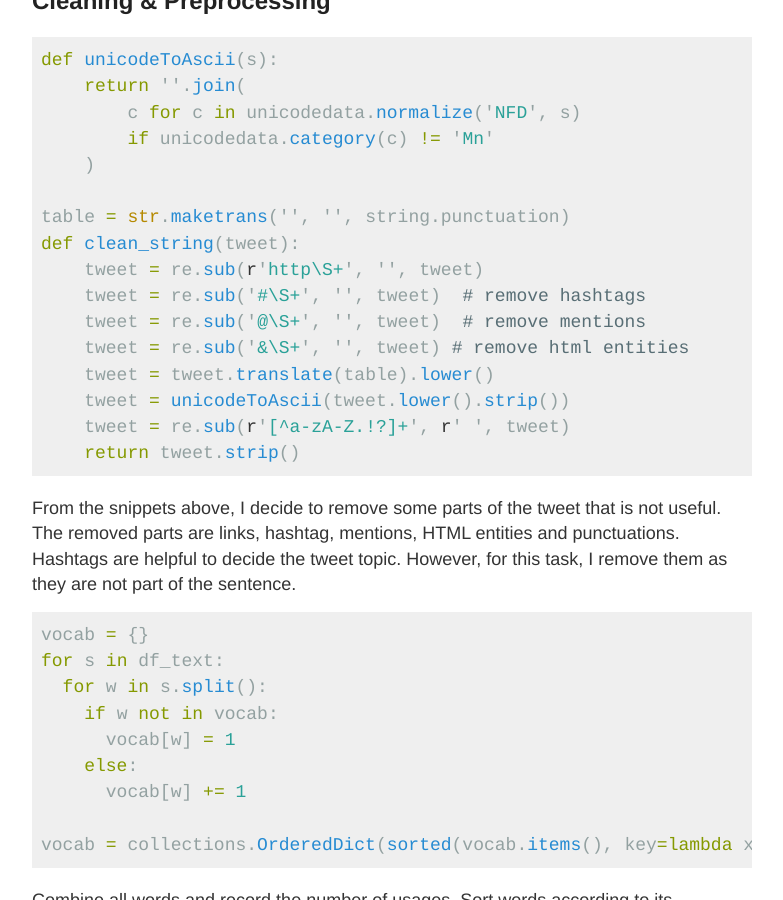
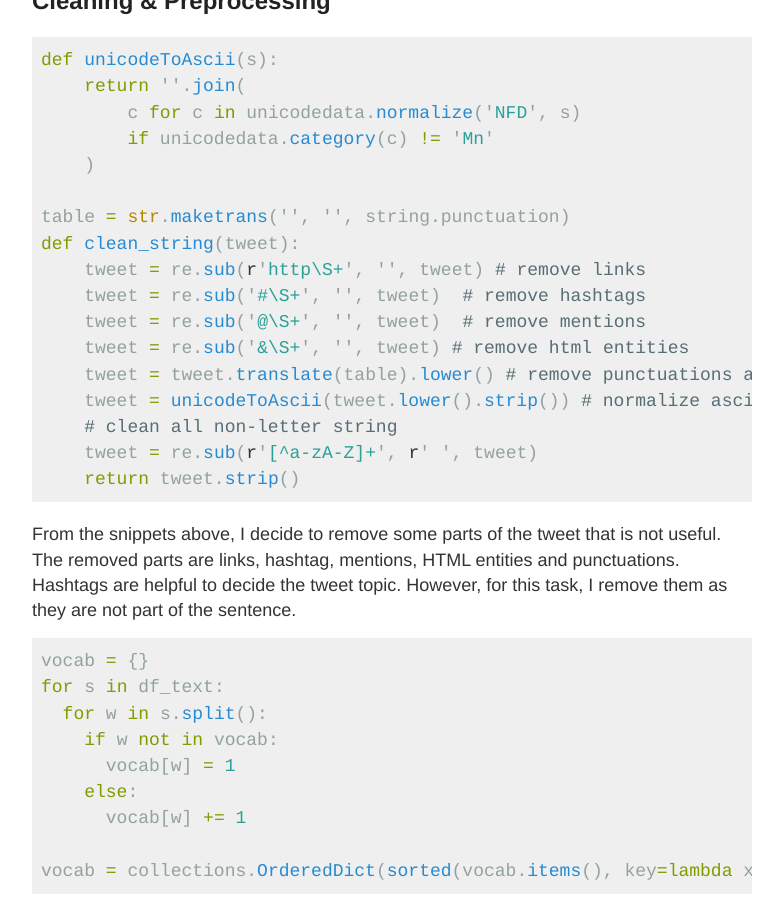
Before and after one commit to devennn/devennn.github.io, a Jekyll site: the page built from _posts/2020-04-26-COVID19-Malaysia-tweet-wordcloud.md, in a window 1280 px wide and 900 px high, scrolled down 1129 px. Shown: the whole window, without its empty margins (248-1031 px from the left). Built offline with Jekyll 4.4.1, drawn with Linux system fonts in a browser that asks for light colours.

Commit message:
Update 2020-04-26-COVID19-Malaysia-tweet-wordcloud.md

````diff
--- a/_posts/2020-04-26-COVID19-Malaysia-tweet-wordcloud.md
+++ b/_posts/2020-04-26-COVID19-Malaysia-tweet-wordcloud.md
@@ -39,13 +39,14 @@ def unicodeToAscii(s):
 
 table = str.maketrans('', '', string.punctuation)
 def clean_string(tweet):
-    tweet = re.sub(r'http\S+', '', tweet)
+    tweet = re.sub(r'http\S+', '', tweet) # remove links
     tweet = re.sub('#\S+', '', tweet)  # remove hashtags
     tweet = re.sub('@\S+', '', tweet)  # remove mentions
     tweet = re.sub('&\S+', '', tweet) # remove html entities
-    tweet = tweet.translate(table).lower()
-    tweet = unicodeToAscii(tweet.lower().strip())
-    tweet = re.sub(r'[^a-zA-Z.!?]+', r' ', tweet)
+    tweet = tweet.translate(table).lower() # remove punctuations and lower all letters
+    tweet = unicodeToAscii(tweet.lower().strip()) # normalize ascii
+    # clean all non-letter string
+    tweet = re.sub(r'[^a-zA-Z]+', r' ', tweet)
     return tweet.strip()
 ```
 From the snippets above, I decide to remove some parts of the tweet that is not useful. The removed parts are links, hashtag, mentions, HTML entities and punctuations. Hashtags are helpful to decide the tweet topic. However, for this task, I remove them as they are not part of the sentence.
````
